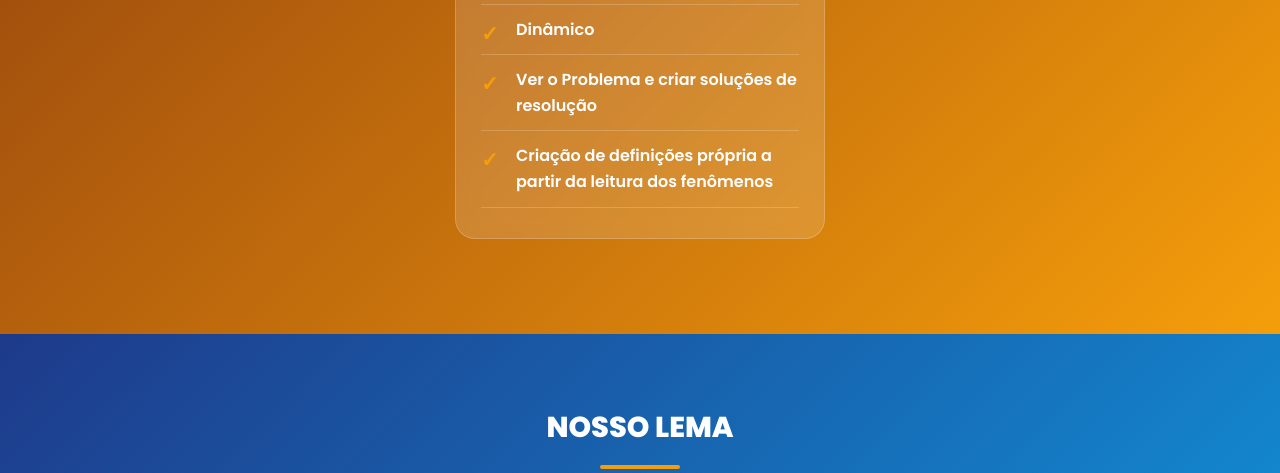
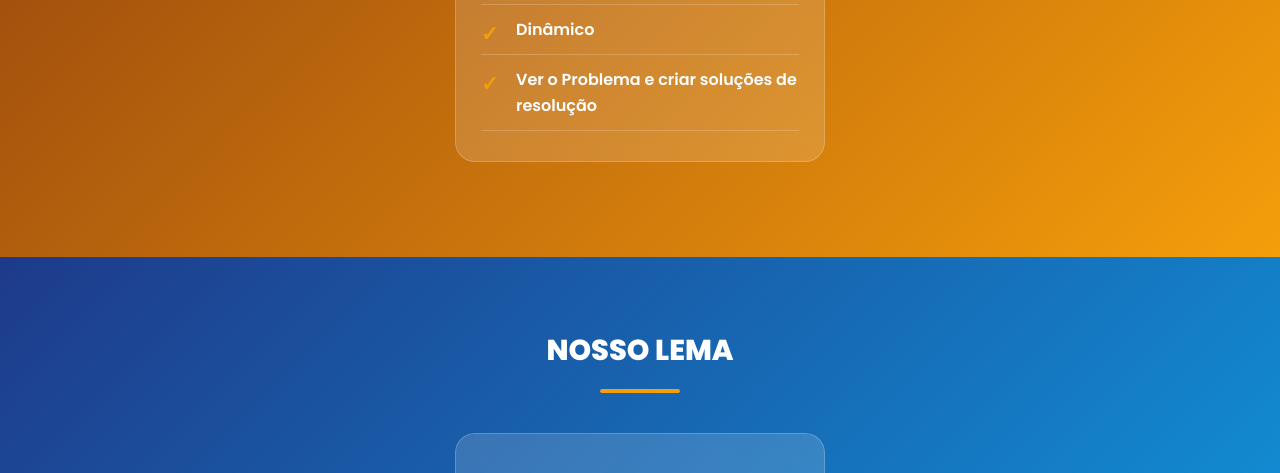
Before and after one commit to GeraldoHack/Col-gio-Viritas, a plain HTML site: page index.html in a window 1280 px wide. Shown: the part 4180-4653 px from the top of the page. Drawn offline with Linux system fonts and the light colour scheme.

Commit message:
Remove feature about creating definitions from reading
Removed an item from the features list.

```diff
--- a/index.html
+++ b/index.html
@@ -787,7 +787,6 @@
                     <li>Independência no pensamento</li>
                     <li>Dinâmico</li>
                     <li>Ver o Problema e criar soluções de resolução</li>
-                    <li>Criação de definições própria a partir da leitura dos fenômenos</li>
                 </ul>
             </div>
         </div>
```
